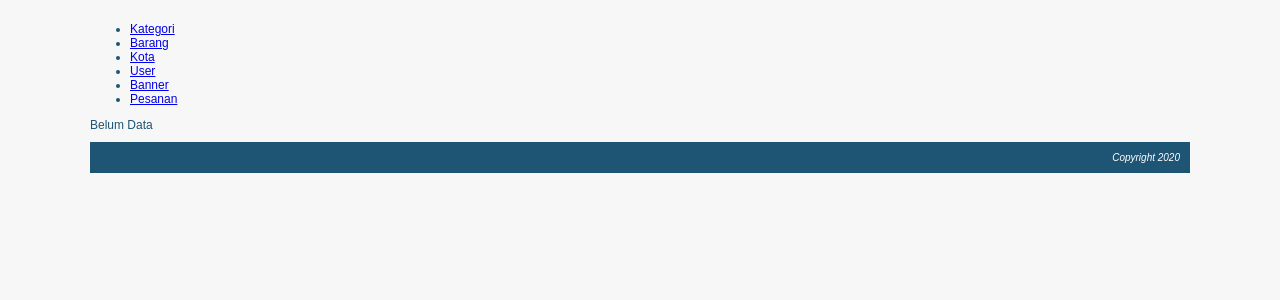
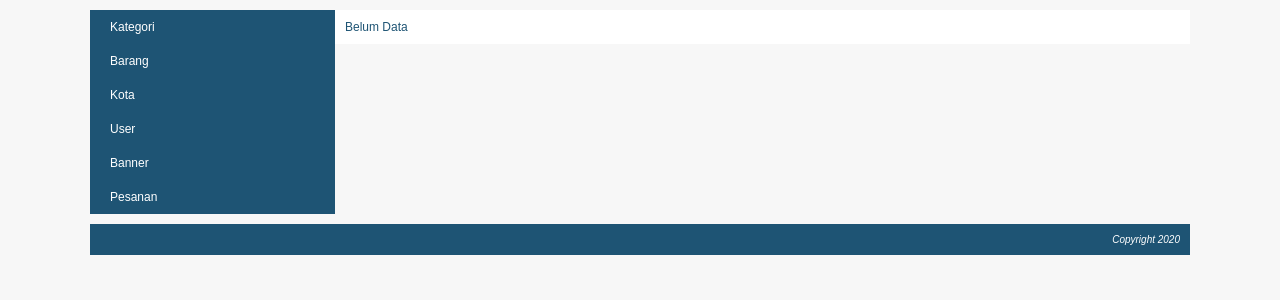
Before and after one commit to BagusSatria123/weshop, a PHP site: page /weshop/index.php?page=my_profile in a window 1280 px wide. Shown: the part 118-418 px from the top of the page. Run offline with PHP 8.4, Linux system fonts and the light colour scheme.

Commit message:
membuat css my-profile

```diff
--- a/css/style.css
+++ b/css/style.css
@@ -113,3 +113,37 @@ body {
     padding: 10px;
     font-size: 10px;
 }
+
+#bg-page-profile {
+    overflow: hidden;
+}
+
+#menu-profile {
+    float: left;
+    width: 245px;
+    background: #1e5474;
+}
+
+#menu-profile ul {
+    margin: 0px;
+    padding: 0px;
+    list-style: 0px;
+}
+
+#menu-profile ul li a {
+    display: block;
+    color: white;
+    text-decoration: none;
+    padding: 10px 20px;
+}
+
+#menu-profile ul li a:hover {
+    background: orange;
+}
+
+#profile-content {
+    float: left;
+    width: 835px;
+    padding: 10px;
+    background: white;
+}
```
